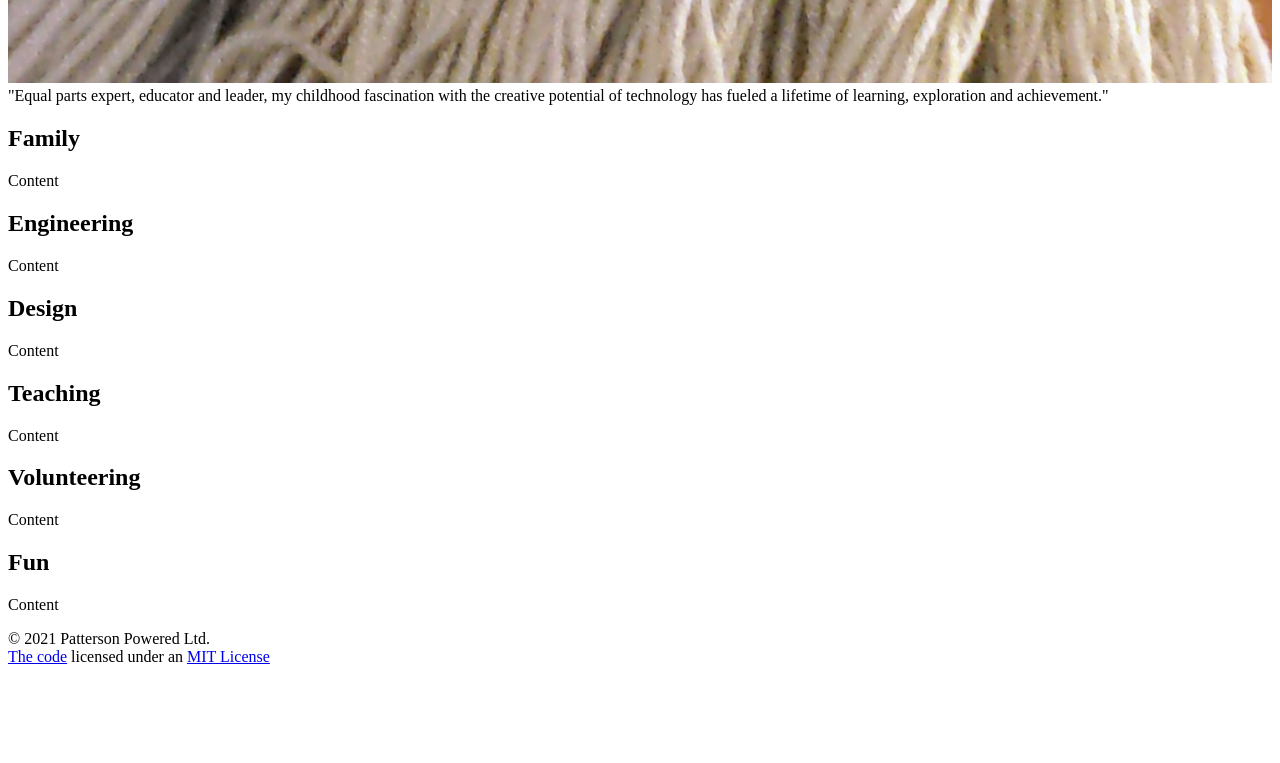
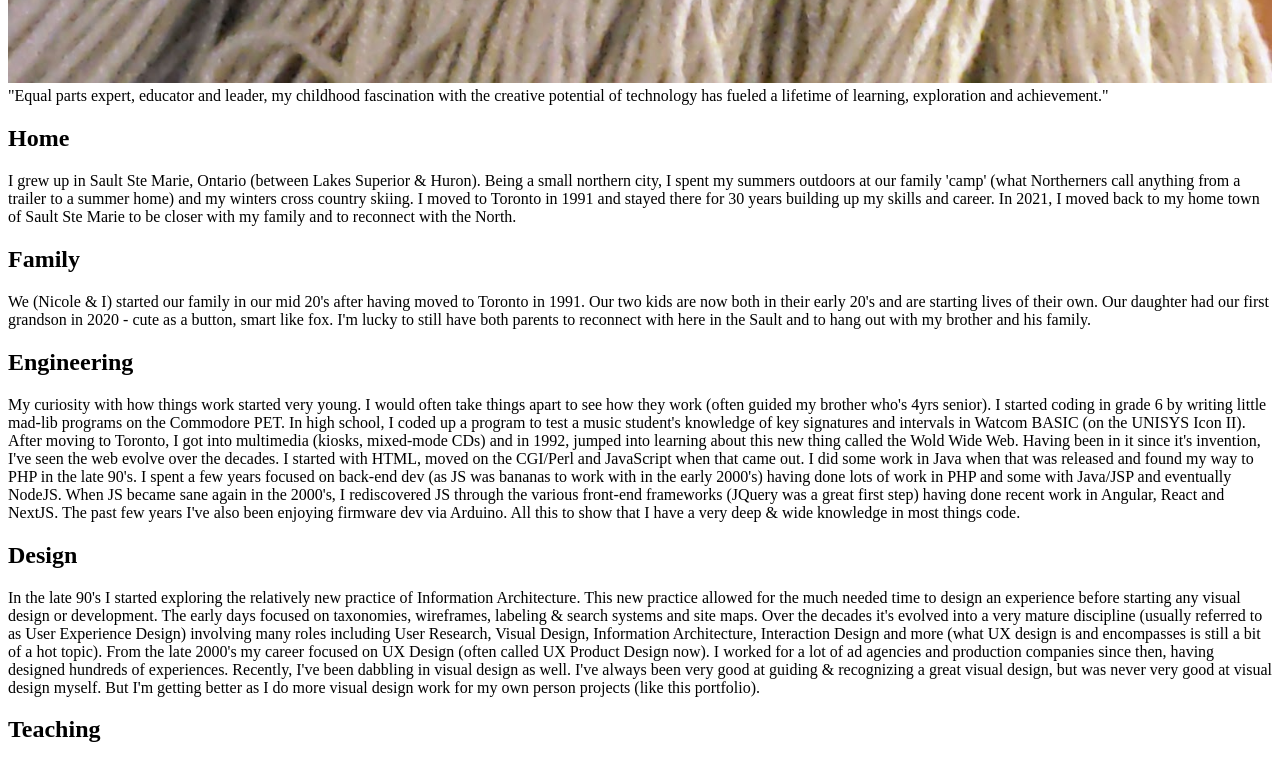
Before and after one commit to widgetapps/darrylpatterson.com, a Next.js app: page / in a window 1280 px wide. Shown: the part 5560-6323 px from the top of the page. Before the commit the page ends 6234 px from the top, so only its background shows below. Built offline with nearby package versions, Linux system fonts and the light colour scheme.

Commit message:
Everything but the work looks good methinks.

```diff
--- a/data/home.json
+++ b/data/home.json
@@ -1,26 +1,30 @@
 [
   {
+    "header": "Home",
+    "content": "I grew up in Sault Ste Marie, Ontario (between Lakes Superior & Huron). Being a small northern city, I spent my summers outdoors at our family 'camp' (what Northerners call anything from a trailer to a summer home) and my winters cross country skiing. I moved to Toronto in 1991 and stayed there for 30 years building up my skills and career. In 2021, I moved back to my home town of Sault Ste Marie to be closer with my family and to reconnect with the North."
+  },
+  {
     "header": "Family",
-    "content": "Content"
+    "content": "We (Nicole & I) started our family in our mid 20's after having moved to Toronto in 1991. Our two kids are now both in their early 20's and are starting lives of their own. Our daughter had our first grandson in 2020 - cute as a button, smart like fox. I'm lucky to still have both parents to reconnect with here in the Sault and to hang out with my brother and his family."
   },
   {
     "header": "Engineering",
-    "content": "Content"
+    "content": "My curiosity with how things work started very young. I would often take things apart to see how they work (often guided my brother who's 4yrs senior). I started coding in grade 6 by writing little mad-lib programs on the Commodore PET. In high school, I coded up a program to test a music student's knowledge of key signatures and intervals in Watcom BASIC (on the UNISYS Icon II). After moving to Toronto, I got into multimedia (kiosks, mixed-mode CDs) and in 1992, jumped into learning about this new thing called the Wold Wide Web. Having been in it since it's invention, I've seen the web evolve over the decades. I started with HTML, moved on the CGI/Perl and JavaScript when that came out. I did some work in Java when that was released and found my way to PHP in the late 90's. I spent a few years focused on back-end dev (as JS was bananas to work with in the early 2000's) having done lots of work in PHP and some with Java/JSP and eventually NodeJS. When JS became sane again in the 2000's, I rediscovered JS through the various front-end frameworks (JQuery was a great first step) having done recent work in Angular, React and NextJS. The past few years I've also been enjoying firmware dev via Arduino. All this to show that I have a very deep & wide knowledge in most things code."
   },
   {
     "header": "Design",
-    "content": "Content"
+    "content": "In the late 90's I started exploring the relatively new practice of Information Architecture. This new practice allowed for the much needed time to design an experience before starting any visual design or development. The early days focused on taxonomies, wireframes, labeling & search systems and site maps. Over the decades it's evolved into a very mature discipline (usually referred to as User Experience Design) involving many roles including User Research, Visual Design, Information Architecture, Interaction Design and more (what UX design is and encompasses is still a bit of a hot topic). From the late 2000's my career focused on UX Design (often called UX Product Design now). I worked for a lot of ad agencies and production companies since then, having designed hundreds of experiences. Recently, I've been dabbling in visual design as well. I've always been very good at guiding & recognizing a great visual design, but was never very good at visual design myself. But I'm getting better as I do more visual design work for my own person projects (like this portfolio)."
   },
   {
     "header": "Teaching",
-    "content": "Content"
+    "content": "I taught at Centennial College in the Continuing Education faculty from 1995 to 2005. I was first brought in to cover for an instructor who bailed on the HTML course he was teaching. I got great reviews from the students so the college asked me to keep going, so I did. During my 10yrs there I developed and taught courses in HTML, CGI/Perl, Java, JavaScript, databases and PHP. I also developed three certificate programs for their CE program related to web development & publishing. I received consistently positive evaluations for every course I taught. In 1998 I was invited to sit on a Program Advisory Committee to develop a post-graduate program in Information Architecture. I was quite active in the PHP community at that time as well, running a PHP user group and I wrote PHP articles for PHP Architect magazine and O'Reilly OnLamp."
   },
   {
     "header": "Volunteering",
-    "content": "Content"
+    "content": "My first meaningful volunteering experience was as a scout leader in the early 2000's. In 2004, I was invited to join a Rotary club - The Rotary Club of East York in Toronto. Rotary changed my outlook on the world and it's problems, showing what's possible when a dedicated group of people work together for a common cause. Whether they be big global issues like ending Polio or smaller local issues like food equality. I've held many roles as a Rotarian over the years and I've also used my expertise to help Rotary clubs and Rotarians with the effective use of technology."
   },
   {
     "header": "Fun",
-    "content": "Content"
+    "content": "I do manage to find time for fun things. I'm an active sailor, very much looking forward to exploring the North Channel in Lake Huron and hopefully we'll find our way to various destinations in Lake Michigan. I love skiing and I look forward to rekindling my love for cross country skiing up here in the North - my time in Toronto limited me to downhill mostly. My education is, oddly enough, in music production. I did a few recording projects and live sound gigs in the early 90's and I still dabble in music production as a hobby. Lastly, my brother and I are starting to make things out of wood, but more on that later."
   }
 ]
--- a/pages/index.js
+++ b/pages/index.js
@@ -1,12 +1,16 @@
 
 import Image from 'next/image';
+import Link from 'next/link';
 
 import meHoliday from '../public/me/darryl_holiday.jpg';
 import meGeeq from '../public/me/darryl_geeq.jpg';
 import meSailor from '../public/me/darryl_sailor.jpg';
 import meSuspicious from '../public/me/darryl_suspicious.jpg';
 import meViking from '../public/me/darryl_viking.jpg';
-import ListItem from "../components/listitem";
+
+import iconLinkedin from '../public/linkedin.svg';
+import iconGithub from '../public/github.svg';
+
 import React from "react";
 
 import homeContent from '../data/home.json';
@@ -51,7 +55,8 @@ function classNames(...classes) {
 export default function Home() {
   return (
     <div className="grid grid-cols-4 gap-4 sm:gap-10">
-      <div className="-space-y-1.5 gap-0">
+      <div>
+          <div className="-space-y-1.5 gap-0">
           {mePhotos.map(photo =>
               <div className="">
                 <Image className={classNames(
@@ -64,6 +69,7 @@ export default function Home() {
                 )} src={photo.src} alt={photo.caption}/>
               </div>
           )}
+          </div>
       </div>
       <div className="col-span-3">
           <div className="text-xl sm:text-3xl italic mt-2 sm:mt-5 mb-8 sm:mb-14 mr-4 sm:mr-1">"Equal parts expert, educator and leader, my childhood fascination with the creative potential of
```
Also changed, not shown: pages/contact.js (+26 -1 lines), public/github.svg (added), public/linkedin.svg (added).
